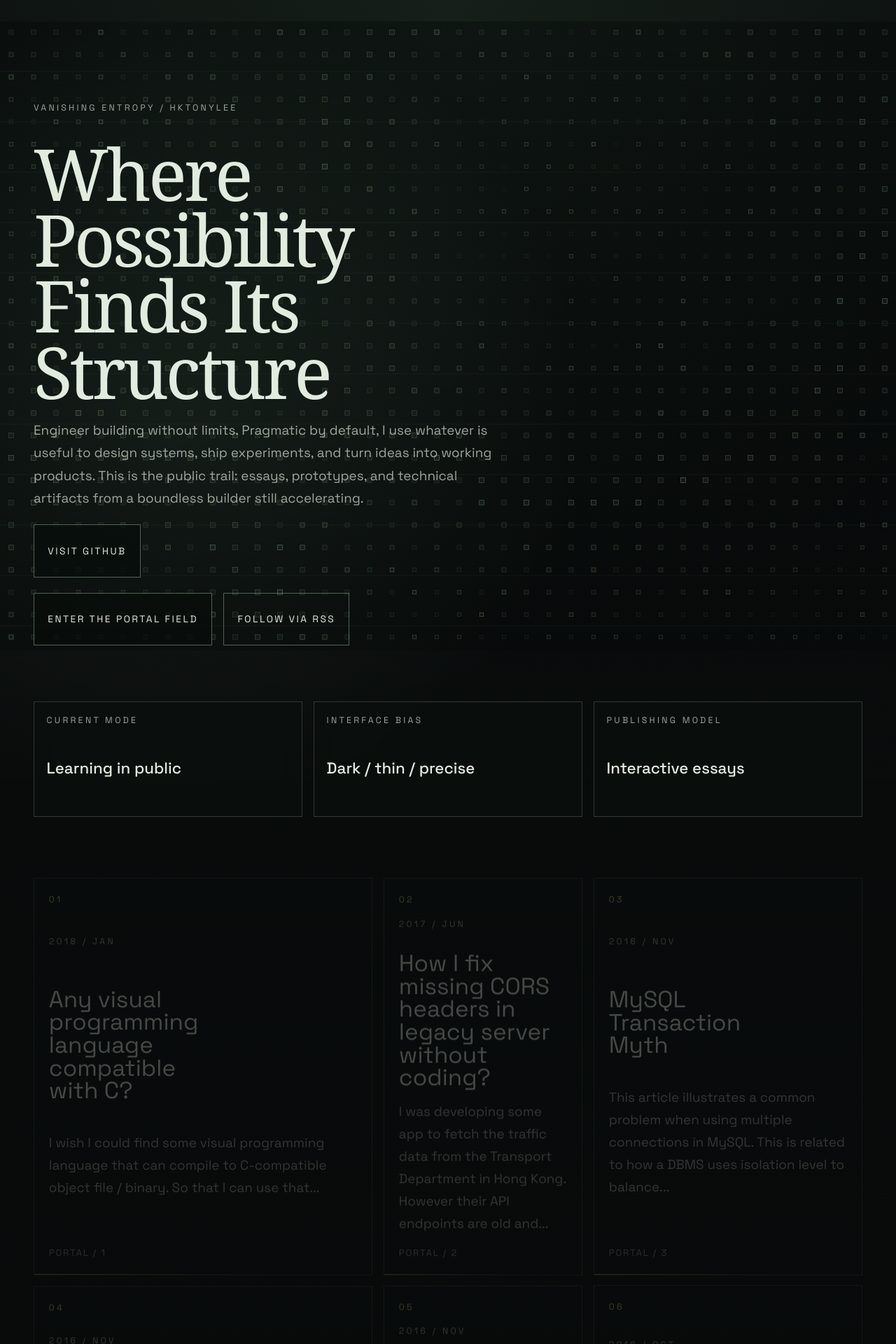
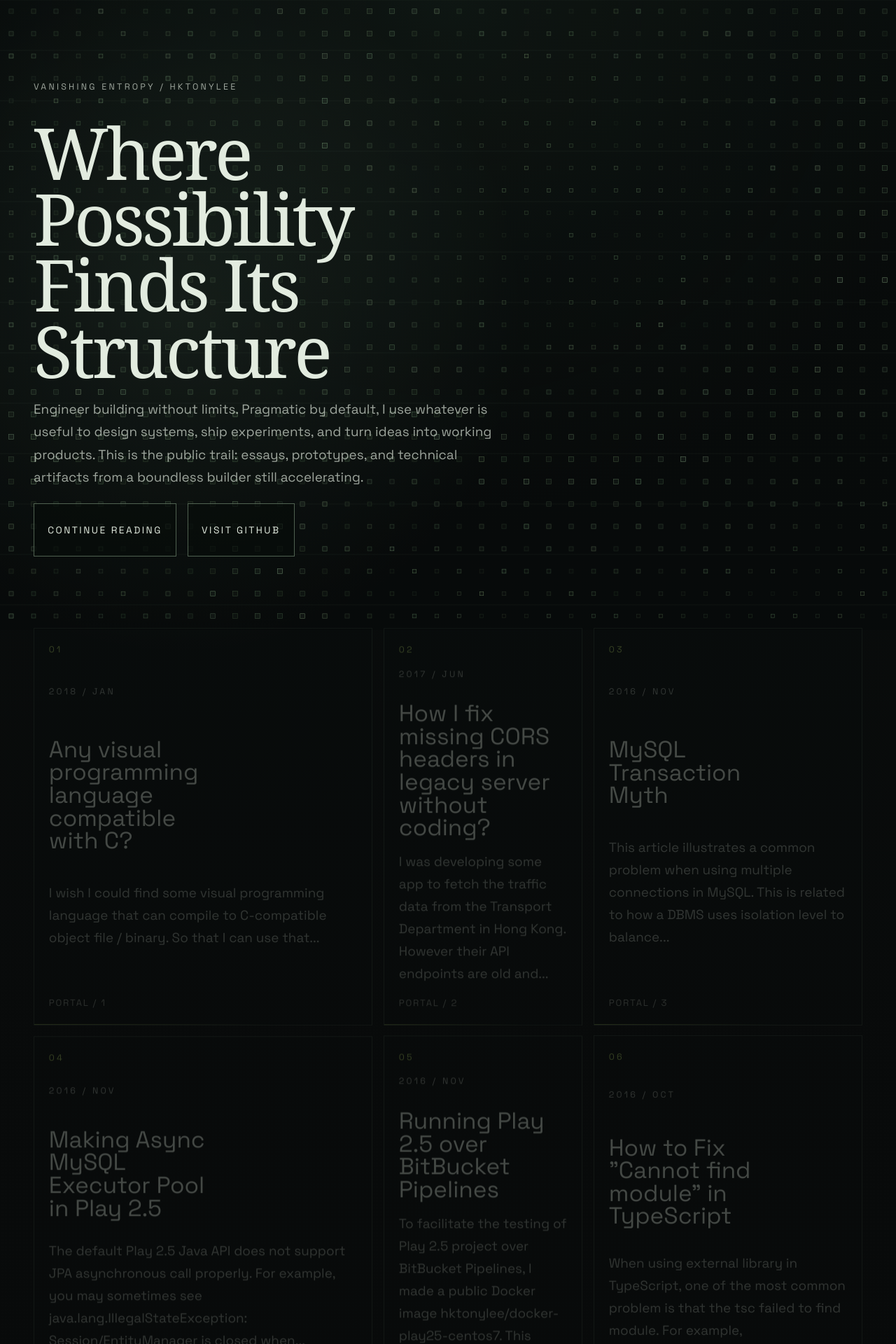
Before and after one commit to hktonylee/hktonylee.github.io, a Jekyll site: the page built from index.html, in a window 1280 px wide. Shown: the top 1920 px of the page at 70% size. Built offline with Jekyll 4.4.1, drawn with Linux system fonts in a browser that asks for light colours; some web fonts are replaced; some of the changed text lies outside the part shown.

Commit message:
Refactor site layout and navigation
- Hide header page links on post pages and update post navigation text
- Update immersive styling, add footer, and adjust scroll behavior to use scrollTo
- Simplify hero actions and remove status panel
- Update tests to match new JS functions and layout changes

```diff
--- a/_config.yml
+++ b/_config.yml
@@ -11,7 +11,6 @@
 title: Vanishing Entropy
 email: blog@tonylee.hk
 description: > # this means to ignore newlines until "baseurl:"
-  What is reality?
 baseurl: "" # the subpath of your site, e.g. /blog
 url: "https://hktonylee.github.io" # the base hostname & protocol for your site
 image_base: "https://hktonylee.github.io/assets/images"
--- a/_includes/header.html
+++ b/_includes/header.html
@@ -13,6 +13,7 @@
         </svg>
       </a>
 
+      {% unless page.layout == "post" %}
         <div class="trigger">
           {% for my_page in site.pages %}
             {% if my_page.title %}
@@ -20,6 +21,7 @@
             {% endif %}
           {% endfor %}
         </div>
+      {% endunless %}
     </nav>
 
   </div>
--- a/_layouts/post.html
+++ b/_layouts/post.html
@@ -6,12 +6,12 @@ hide_site_chrome: true
 <article class="signal-post-shell post" itemscope itemtype="http://schema.org/BlogPosting">
   <div class="signal-post-shell__noise" aria-hidden="true"></div>
   <nav class="signal-post-nav" aria-label="Post navigation">
-    <a class="signal-post-nav__link" href="{{ site.baseurl }}/">Return to signal pool</a>
+    <a class="signal-post-nav__link" href="{{ site.baseurl }}/">Return to home page</a>
     <a class="signal-post-nav__link" href="{{ site.baseurl }}/feed.xml">RSS</a>
   </nav>
 
   <header class="signal-post-header">
-    <p class="signal-post-header__eyebrow">Interactive field note</p>
+    <p class="signal-post-header__eyebrow">{{ site.title }} / {{ site.github_username }}</p>
     <h1 class="signal-post-header__title post-title" itemprop="name headline">{{ page.title }}</h1>
     <p class="signal-post-header__meta post-meta">
       <time datetime="{{ page.date | date_to_xmlschema }}" itemprop="datePublished">{{ page.date | date: "%b %-d, %Y" }}</time>{% if page.author %} • <span itemprop="author" itemscope itemtype="http://schema.org/Person"><span itemprop="name">{{ page.author }}</span></span>{% endif %}
--- a/_sass/_immersive.scss
+++ b/_sass/_immersive.scss
@@ -18,6 +18,8 @@ body.signal-post {
 
 .page-content--full-bleed {
   overflow: hidden;
+  padding-top: 0;
+  padding-bottom: 0;
 }
 
 .home-immersive a,
@@ -226,6 +228,12 @@ body.signal-post {
   will-change: transform, opacity;
 }
 
+.signal-home-footer {
+  display: flex;
+  justify-content: flex-start;
+  padding: clamp(2rem, 5vw, 4rem) clamp(1.25rem, 4vw, 3rem) clamp(3rem, 8vw, 5rem);
+}
+
 .post-portal {
   position: relative;
   display: grid;
@@ -429,6 +437,18 @@ body.signal-post {
   color: rgba(226, 235, 223, 0.72);
 }
 
+@media screen and (min-width: 1280px) {
+  .signal-post-nav,
+  .signal-post-header,
+  .signal-post-frame {
+    max-width: 104rem;
+  }
+
+  .signal-post-frame {
+    grid-template-columns: minmax(12rem, 14rem) minmax(0, 1fr);
+  }
+}
+
 @media screen and (max-width: 900px) {
   .signal-status,
   .signal-manifesto,
--- a/_sass/_layout.scss
+++ b/_sass/_layout.scss
@@ -11,10 +11,12 @@
 }
 
 .site-title {
-    font-size: 26px;
-    font-weight: 300;
+    font-family: "Space Grotesk", "Helvetica Neue", Arial, sans-serif;
+    font-size: 0.78rem;
+    font-weight: 400;
     line-height: 56px;
-    letter-spacing: -1px;
+    letter-spacing: 0.26em;
+    text-transform: uppercase;
     margin-bottom: 0;
     float: left;
 
--- a/assets/js/homepage.js
+++ b/assets/js/homepage.js
@@ -227,9 +227,11 @@
 
     portalFieldLink.addEventListener("click", (event) => {
       event.preventDefault();
-      portalGrid.scrollIntoView({
-        behavior: reducedMotion ? "auto" : "smooth",
-        block: "start"
+      const portalTop = window.scrollY + portalGrid.getBoundingClientRect().top - 60;
+
+      window.scrollTo({
+        top: Math.max(portalTop, 0),
+        behavior: reducedMotion ? "auto" : "smooth"
       });
     });
   }
--- a/index.html
+++ b/index.html
@@ -19,6 +19,8 @@ hide_site_chrome: true
         Engineer building without limits. Pragmatic by default, I use whatever is useful to design systems, ship experiments, and turn ideas into working products.
         This is the public trail: essays, prototypes, and technical artifacts from a boundless builder still accelerating.
       </p>
+      <div class="signal-hero__actions">
+        <a class="signal-button" href="#portal-grid">Continue reading</a>
         <a
           class="signal-button signal-hero__primary-cta"
           href="https://github.com/hktonylee/"
@@ -27,27 +29,9 @@ hide_site_chrome: true
         >
           Visit GitHub
         </a>
-      <div class="signal-hero__actions">
-        <a class="signal-button" href="#portal-grid">Enter the portal field</a>
-        <a class="signal-button signal-button--ghost" href="{{ "/feed.xml" | prepend: site.baseurl }}">Follow via RSS</a>
       </div>
     </div>
   </header>
-
-  <aside class="signal-status" aria-label="Status panel">
-    <div class="signal-status__block">
-      <span class="signal-status__label">Current mode</span>
-      <strong class="signal-status__value">Learning in public</strong>
-    </div>
-    <div class="signal-status__block">
-      <span class="signal-status__label">Interface bias</span>
-      <strong class="signal-status__value">Dark / thin / precise</strong>
-    </div>
-    <div class="signal-status__block">
-      <span class="signal-status__label">Publishing model</span>
-      <strong class="signal-status__value">Interactive essays</strong>
-    </div>
-  </aside>
 
   <section class="portal-grid" id="portal-grid" aria-label="Post portals">
     {% for post in featured_posts %}
@@ -65,24 +49,8 @@ hide_site_chrome: true
     {% endfor %}
   </section>
 
-  <section class="signal-manifesto" aria-label="Publishing manifesto">
-    <div class="signal-manifesto__panel">
-      <p class="signal-manifesto__label">Protocol</p>
-      <p class="signal-manifesto__text">
-        Posts are no longer plain text entries. Each one should earn its own atmosphere, interaction, and narrative rhythm.
-      </p>
+  <footer class="signal-home-footer">
+    <a class="signal-button signal-button--ghost" href="{{ "/feed.xml" | prepend: site.baseurl }}">Follow via RSS</a>
+  </footer>
+
 </div>
-    <div class="signal-manifesto__panel">
-      <p class="signal-manifesto__label">Method</p>
-      <p class="signal-manifesto__text">
-        Thin borders, signal noise, motion, and multimedia are used as structure, not wallpaper.
-      </p>
-    </div>
-    <div class="signal-manifesto__panel">
-      <p class="signal-manifesto__label">Intent</p>
-      <p class="signal-manifesto__text">
-        Make technical writing feel like a controlled collision between notebook, instrument panel, and art installation.
-      </p>
-    </div>
-  </section>
-</div>
```
Also changed, not shown: 1 other file. Lines whose indentation alone changed are shown as unchanged.
